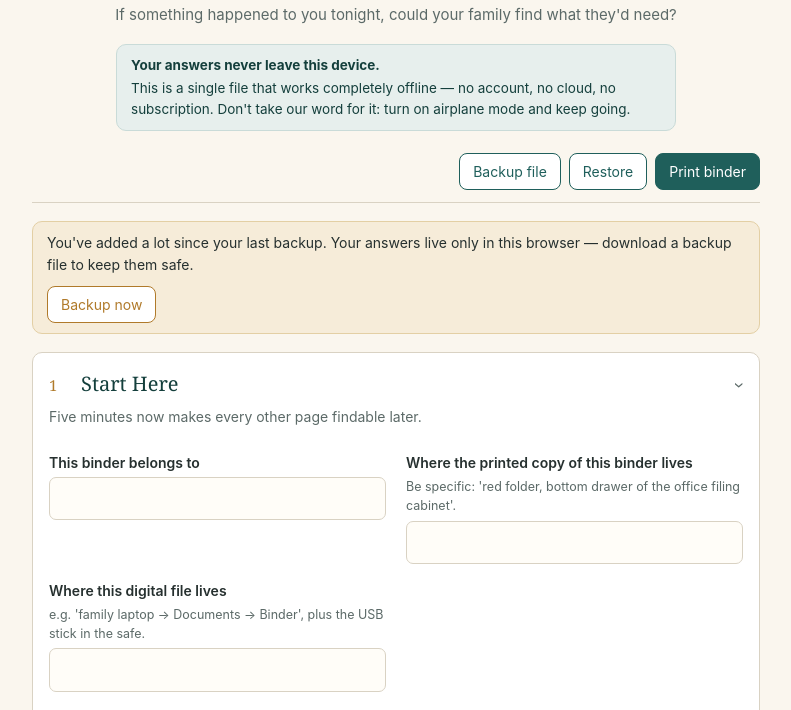
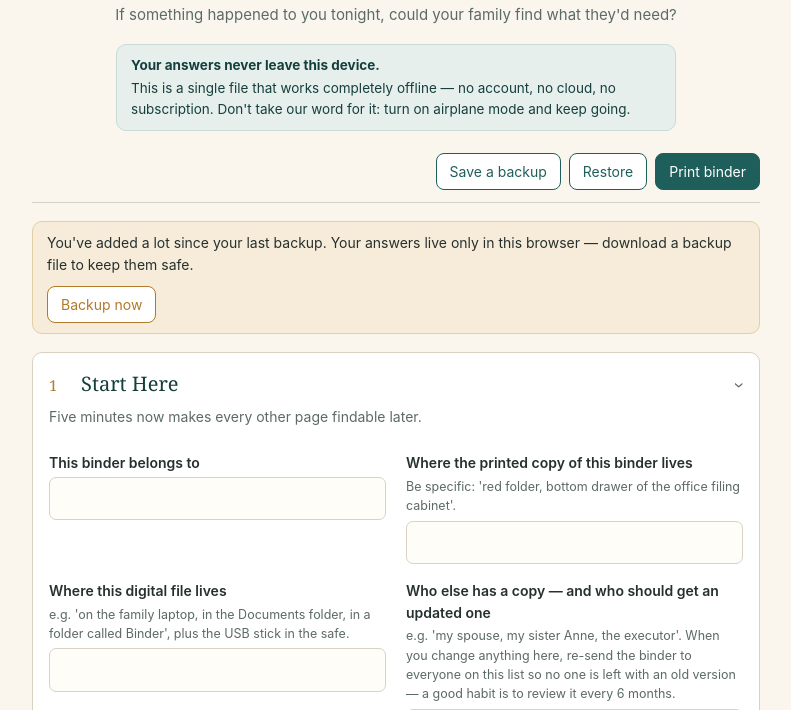
Before and after one commit to fct4r8jk6f-cmyk/what-if-binder, a plain HTML site: page index.html in a window 1280 px wide. Shown: the part 90-800 px from the top of the page, without its empty margins (244-1035 px from the left). Drawn offline with Linux system fonts and the light colour scheme.

Commit message:
Refresh hosted site with latest EN binder copy (#1)
Sync index.html to the current source app (whatif/app/the-what-if-binder.html):
warmer, more empathetic guidance copy, a print page-break fix, and the
"Save a backup" button relabel. The live site was several edits behind.


Claude-Session: https://claude.ai/code/session_01P56F35iLKPahUmJYwMKh5P

Co-authored-by: Claude <noreply@anthropic.com>

```diff
--- a/index.html
+++ b/index.html
@@ -148,7 +148,7 @@
     .wline+.wline{margin-top:5px}
     .pcard{border:1px solid #bbb; border-radius:6px; padding:9px 11px 1px; margin:0 0 9px; page-break-inside:avoid}
     .pcard .pf{margin-bottom:8px}
-    .plisthead{font-size:14px; font-weight:bold; color:#143f3c; margin:14px 0 8px}
+    .plisthead{font-size:14px; font-weight:bold; color:#143f3c; margin:14px 0 8px; break-after:avoid; page-break-after:avoid}
     .pphase{page-break-inside:avoid; margin-bottom:10px}
     .pphase h3{font-size:14px; color:#b07a2a; margin:0 0 3px}
     .pphase ul{margin:0; padding-left:18px}
@@ -173,7 +173,7 @@
   <div class="toolbar">
     <span id="savedNote"></span>
     <span class="spacer"></span>
-    <button id="btnExport" title="Download a backup file of your answers">Backup file</button>
+    <button id="btnExport" title="Download a backup file of your answers">Save a backup</button>
     <button id="btnImport" title="Restore answers from a backup file">Restore</button>
     <input type="file" id="fileImport" accept=".json,application/json" hidden>
     <button id="btnPrint" class="primary" title="Print the binder, or save it as a PDF">Print binder</button>
@@ -229,7 +229,7 @@ const L = {
   printCoverOf: 'The family binder of',
   printUpdated: d => 'Last updated ' + d,
   heirTitle: 'If you are reading this…',
-  heirSub: 'Start here. This one page tells you where everything else is. Keep it with the will.',
+  heirSub: "First, breathe — you don't have to sort all of this out today. This one page shows you where everything else is kept. Start here, and keep it with the will.",
   spareCard: 'blank — fill in by hand',
   printFooter: 'The What-If Binder · an organizational tool, not legal advice · review every 6 months',
   importConfirm: 'Restore from this backup? Your current answers in this browser will be replaced.',
@@ -243,24 +243,24 @@ const L = {
 const FIRST_WEEKS = [
   { when: 'Right away', items: [
     "Don't do this alone — call someone from Key People (section 3) to sit with you.",
-    'If death was at home and unexpected, call emergency services; they will guide you.',
+    "If they died at home and it was unexpected, call emergency services — they'll guide you through what happens next.",
     'Find this binder and the will (section 14 says where the original is).',
     'Make sure children and pets are cared for tonight (sections 6 and 7).',
-    'Lock up the home and vehicles if empty.',
+    'If the home will be empty, lock it up and make sure any vehicles are secure.',
   ]},
   { when: 'The first days', items: [
     'Contact the funeral home — check Final Wishes (section 15) first; arrangements may already be made and paid for.',
-    'Ask the funeral director for death certificates — order at least 10 official copies; banks, insurers, and government each want their own.',
+    'Ask the funeral home how to get death certificates — order at least 10 official copies (the funeral home can often help, or your state or provincial vital-records office). Banks, insurers, and government each want their own.',
     "Do NOT cancel their phone plan or email — you'll need them to receive security codes for accounts. Keep both active for months.",
     'Notify close family and their employer (section 12 has the HR contact).',
-    'Locate keys, wallet, and important cards; keep mail coming in one place.',
+    'Locate keys, wallet, and important cards; gather the incoming mail in one place so nothing gets lost.',
   ]},
   { when: 'The first weeks', items: [
     'Meet the executor and the lawyer or notary (sections 3 and 14).',
     'Start life-insurance claims (section 10) — these usually pay before the estate settles.',
-    'Notify banks and government (pension, survivor benefits) using certified death certificates.',
+    'Notify banks and government (pension, survivor benefits) using the official death certificates.',
     'Go through Bills & Subscriptions (section 9) and cancel what should stop.',
-    'Be alert for scams: fraudsters read obituaries. Verify anyone who calls claiming debts.',
+    "Be gentle with yourself, and a little wary: scammers do read obituaries. If someone calls about a debt, it's okay to take their details and check before paying anything.",
   ]},
 ];
 
@@ -276,9 +276,11 @@ const SCHEMA = [
       { id:'loc_print', label:'Where the printed copy of this binder lives', type:'text',
         hint:"Be specific: 'red folder, bottom drawer of the office filing cabinet'." },
       { id:'loc_digital', label:'Where this digital file lives', type:'text',
-        hint:"e.g. 'family laptop → Documents → Binder', plus the USB stick in the safe." },
+        hint:"e.g. 'on the family laptop, in the Documents folder, in a folder called Binder', plus the USB stick in the safe." },
+      { id:'copies', label:'Who else has a copy — and who should get an updated one', type:'text',
+        hint:"e.g. 'my spouse, my sister Anne, the executor'. When you change anything here, re-send the binder to everyone on this list so no one is left with an old version — a good habit is to review it every 6 months." },
       { id:'letter', label:'A letter to your family', type:'textarea',
-        hint:"If they're reading this, the worst has happened. What do you want them to know first? You can come back to this one." },
+        hint:"If your family is reading this, the hardest day has come — and these may be the first words they reach for. What do you most want them to know? There's no rush; you can always come back to this one." },
     ]},
 
   { id:'firstweeks', title:'First Two Weeks',
@@ -300,7 +302,7 @@ const SCHEMA = [
         { id:'notes', label:'Notes', type:'text', hint:'e.g. has a house key, lives nearby, speaks for me at the hospital.' },
       ]},
       { id:'pros', label:'Professionals', itemLabel:'Professional', fields:[
-        { id:'role', label:'Role', type:'text', hint:'Lawyer / notary, accountant, financial advisor, insurance agent, executor…' },
+        { id:'role', label:'Role', type:'text', hint:'Accountant, financial advisor, insurance agent, doctor… (the executor and your lawyer / notary each have their own place in Legal Documents, section 14.)' },
         { id:'name', label:'Name & firm', type:'text' },
         { id:'phone', label:'Phone', type:'text' },
         { id:'email', label:'Email', type:'text' },
@@ -309,7 +311,7 @@ const SCHEMA = [
     ]},
 
   { id:'aboutme', title:'About Me',
-    desc:'The identity details paperwork will ask for — and where the documents that prove them live.',
+    desc:'All the personal details that forms and offices will ask for — and where the documents that prove them are kept.',
     fields:[
       { id:'legal_name', label:'Full legal name', type:'text' },
       { id:'aka', label:'Also known as', type:'text', hint:'Maiden name, nicknames used on accounts.' },
@@ -335,8 +337,8 @@ const SCHEMA = [
       { id:'bloodtype', label:'Blood type', type:'text' },
       { id:'doctor', label:'Family doctor / clinic', type:'text' },
       { id:'pharmacy', label:'Pharmacy', type:'text' },
-      { id:'insurance', label:'Health insurance', type:'text',
-        hint:'Provider and where the card / policy details are.' },
+      { id:'insurance', label:'Health coverage card', type:'text',
+        hint:'Public health card and any drug plan — where the card is, for the hospital desk. Private life or health policies go in the Insurance section.' },
       { id:'organ', label:'Organ donation', type:'select',
         options:['', 'Yes — registered', 'Yes — my wish, not yet registered', 'No', 'Undecided'] },
       { id:'directive_loc', label:'Where my advance care directive is', type:'text',
@@ -358,7 +360,7 @@ const SCHEMA = [
     ],
     fields:[
       { id:'guardianship', label:'Guardianship wishes', type:'textarea',
-        hint:'Who should raise them, and where this is legally documented. Wishes written here are guidance, not a legal document on their own.' },
+        hint:'Who you would want to raise them, and where this is set down legally. What you write here speaks your wishes and guides your family, but on its own it carries no legal force — so make sure it is named in your will too.' },
       { id:'trusted', label:'Other adults they know and trust', type:'textarea',
         hint:'Babysitters, carpool parents, godparents — with phone numbers.' },
     ]},
@@ -387,15 +389,16 @@ const SCHEMA = [
         { id:'joint', label:'Joint with / beneficiary', type:'text' },
       ]},
       { id:'cards', label:'Credit cards', itemLabel:'Card', fields:[
-        { id:'issuer', label:'Issuer', type:'text' },
+        { id:'issuer', label:'Issuer (bank or company on the card)', type:'text' },
         { id:'last4', label:'Last 4 digits', type:'text' },
         { id:'notes', label:'Notes', type:'text', hint:'Autopays on it? Where the card lives?' },
       ]},
       { id:'invest', label:'Investments & retirement', itemLabel:'Account', fields:[
         { id:'institution', label:'Institution', type:'text' },
-        { id:'type', label:'Type', type:'text', hint:'RRSP, TFSA, 401(k), IRA, pension, brokerage…' },
+        { id:'type', label:'Type', type:'text', hint:'RRSP, TFSA, 401(k), RESP, pension, brokerage…' },
         { id:'contact', label:'Advisor / contact', type:'text' },
-        { id:'notes', label:'Notes', type:'text', hint:'Beneficiary named? Where statements are.' },
+        { id:'beneficiary', label:'Beneficiary named', type:'text', hint:'A named beneficiary — on life insurance, and often on retirement accounts — is usually paid straight to that person, outside the will. The rules vary by state and province, so note who is named and confirm it with the advisor, lawyer, or notary.' },
+        { id:'notes', label:'Notes', type:'text', hint:'Where statements are.' },
       ]},
       { id:'debts', label:'Loans & debts', itemLabel:'Debt', fields:[
         { id:'lender', label:'Lender', type:'text' },
@@ -407,7 +410,9 @@ const SCHEMA = [
       { id:'gov', label:'Government benefits & pensions', type:'textarea',
         hint:'CPP/QPP, OAS, Social Security, veterans benefits — anything that pays you or will.' },
       { id:'deposit_box', label:'Safety deposit box', type:'text',
-        hint:'Bank & branch, box number, and where the key is.' },
+        hint:"Bank & branch, box number, and where the key is. The box may be sealed at death until the executor is authorized to open it — so don't keep the only copy of the will, or anything the family needs right away, locked inside." },
+      { id:'access_now', label:'Money the family can reach right away', type:'text',
+        hint:"Which joint account, or where any emergency cash is kept. Sole-name accounts often freeze at death and settling the estate can take months — this is the money that covers the funeral and bills meanwhile. A joint account isn't always a sure thing either, so the most dependable fast money is usually life insurance paid straight to a named beneficiary. A location, never a PIN." },
     ]},
 
   { id:'bills', title:'Bills & Subscriptions',
@@ -447,7 +452,7 @@ const SCHEMA = [
       { id:'shutoffs', label:'Where the shutoffs are', type:'text',
         hint:'Water main, breaker panel, gas valve.' },
       { id:'safe', label:'Home safe', type:'text',
-        hint:'Where it is, and where the combination hint lives — not the combination.' },
+        hint:'Where the safe is, and where you keep the written-down combination — never the combination itself.' },
       { id:'keys', label:'Spare keys', type:'text', hint:'House, car, mailbox, cottage — who has them, where they hang.' },
       { id:'storage', label:'Storage units & other property', type:'text' },
     ],
@@ -476,12 +481,14 @@ const SCHEMA = [
     fields:[
       { id:'phone', label:'Phone unlock', type:'text',
         hint:"Where the passcode is written down — e.g. 'sealed envelope in the safe'. Not the code itself." },
+      { id:'phone_carrier', label:'Mobile carrier & account', type:'text',
+        hint:'Who the phone plan is with, and where the account login or bill is — so the family can keep the number, and the security codes it receives, alive. The location, not the password.' },
       { id:'pwmanager', label:'Password manager', type:'text',
         hint:'Which one, and where its emergency kit / master-password envelope lives.' },
-      { id:'computer', label:'Computer & tablet logins', type:'text', hint:'Where those passwords are written down.' },
+      { id:'computer', label:'Computer & tablet access', type:'text', hint:'Where those passwords are written down.' },
       { id:'email', label:'Primary email accounts', type:'textarea',
         hint:'List the addresses. Access comes from the password manager above.' },
-      { id:'twofa', label:'Two-factor (2FA) backup codes', type:'text',
+      { id:'twofa', label:'Where 2FA backup codes are kept', type:'text',
         hint:'Where printed backup codes live. Family: keep my phone number active until every account is recovered.' },
       { id:'wifi', label:'Home wifi', type:'text', hint:'Network name, and where the password is.' },
       { id:'accounts', label:'Other important online accounts', type:'textarea',
@@ -491,7 +498,7 @@ const SCHEMA = [
         hint:'Where the wallet and the paper seed-phrase backup are. Never type a seed phrase into any device — paper location only.' },
       { id:'photos', label:'Family photos & backups', type:'text', hint:'Where the photo library and backups actually live.' },
       { id:'social', label:'Social media wishes', type:'textarea',
-        hint:'Memorialize, delete, or leave each account? Facebook legacy contact set?' },
+        hint:"For each account: keep it, delete it, or turn it into a memorial page? On Facebook you can name a 'legacy contact' to look after your page — have you set one?" },
     ]},
 
   { id:'legal', title:'Legal Documents',
@@ -500,11 +507,11 @@ const SCHEMA = [
       { id:'will_exists', label:'Do I have a will?', type:'select',
         options:['', 'Yes', 'No', 'In progress'] },
       { id:'will_loc', label:'Where the original will is', type:'text',
-        hint:'Copies don’t count — courts want the original.' },
+        hint:"The court usually wants the original, not a photocopy — note where it is. If it's a notarial will (common in Quebec), the notary keeps the original, so note which notary." },
       { id:'will_date', label:'Date of the will', type:'date' },
       { id:'executor', label:'Executor', type:'text', hint:'In Quebec: the liquidator (liquidateur).' },
       { id:'poa_fin', label:'Power of attorney — finances', type:'text',
-        hint:'Who holds it, and where the document is.' },
+        hint:'Who holds it, and where the document is. In Quebec, the mandat de protection usually covers finances too once incapacity begins.' },
       { id:'poa_care', label:'Power of attorney — personal care / medical', type:'text',
         hint:'In Quebec: protection mandate (mandat de protection).' },
       { id:'lawyer', label:'Lawyer / notary', type:'text' },
@@ -529,6 +536,8 @@ const SCHEMA = [
         hint:'What you’d want mentioned — and anything you wouldn’t.' },
       { id:'notify', label:'People to notify', type:'textarea',
         hint:'Old friends, colleagues, communities — names your family may not know to call.' },
+      { id:'belongings', label:'Specific belongings & who they go to', type:'textarea',
+        hint:"Jewellery, heirlooms, keepsakes — and where any signed list of specific gifts is kept. What you write here is guidance, not binding: only your will decides who gets what, and a separate list counts only if your will is written to allow it — ask your notary or lawyer." },
       { id:'letters', label:'Letters & messages', type:'text',
         hint:'Where private letters to loved ones are waiting.' },
     ]},
```
